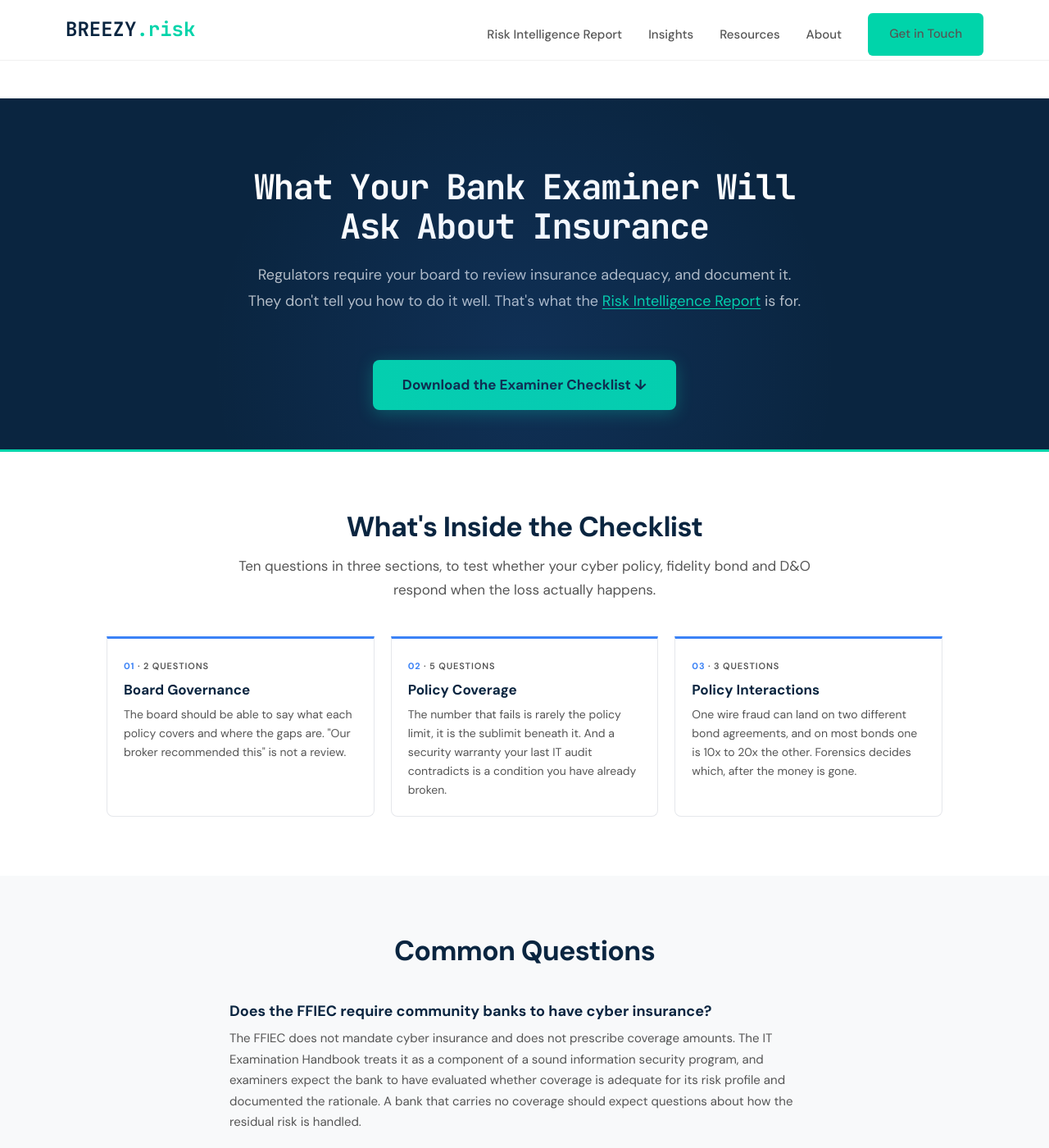
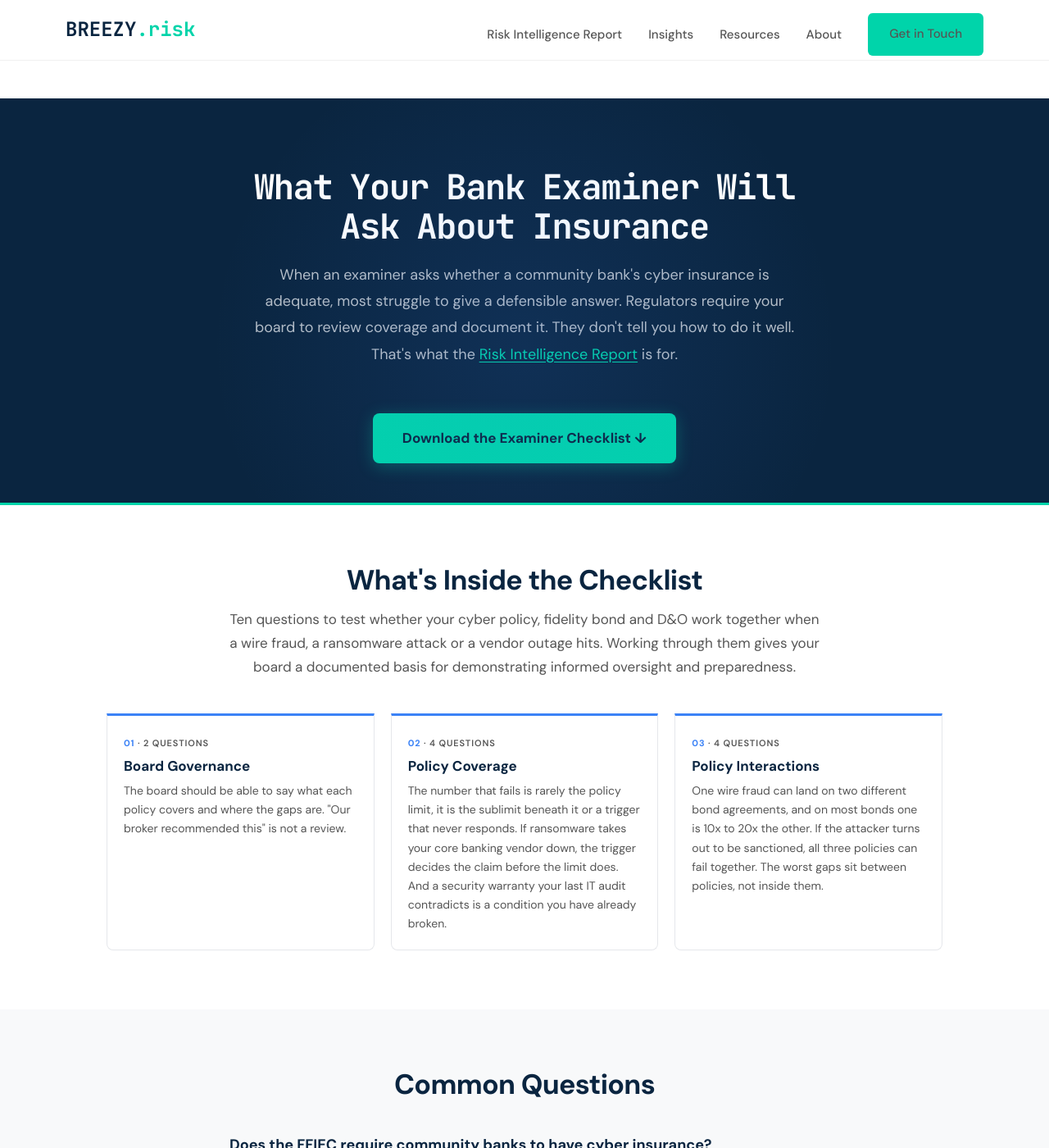
Before and after one commit to joeproe1/breezyrisk.com, a Jekyll site: the page built from examiner-readiness.html, in a window 1280 px wide and 1400 px high. Shown: the whole window at 82% size. Built offline with Jekyll 4.4.1, drawn with Linux system fonts in a browser that asks for light colours.

Commit message:
Extend the examiner checklist to ransomware and sanctions exposure

```diff
--- a/examiner-readiness.html
+++ b/examiner-readiness.html
@@ -250,7 +250,7 @@ details[open] summary span { transform: rotate(45deg); display: inline-block; }
 <section class="exam-hero">
   <div class="container exam-wrap">
     <h1>What Your Bank Examiner Will Ask About Insurance</h1>
-    <p class="exam-subhead">Regulators require your board to review insurance adequacy, and document it. They don't tell you how to do it well. That's what the <a href="{{ '/risk-intelligence-report/' | relative_url }}">Risk Intelligence Report</a> is for.</p>
+    <p class="exam-subhead">When an examiner asks whether a community bank's cyber insurance is adequate, most struggle to give a defensible answer. Regulators require your board to review coverage and document it. They don't tell you how to do it well. That's what the <a href="{{ '/risk-intelligence-report/' | relative_url }}">Risk Intelligence Report</a> is for.</p>
     <a href="{{ '/assets/downloads/Breezy_Risk_Examiner_Checklist.pdf' | relative_url }}" style="display: inline-block; margin-top: 28px; padding: 16px 36px; background: #00D4AA; color: #0A2540; font-weight: 700; text-decoration: none; border-radius: 8px; font-size: 17px; box-shadow: 0 4px 20px rgba(0,212,170,.3);" download>Download the Examiner Checklist &darr;</a>
   </div>
 </section>
@@ -260,7 +260,7 @@ details[open] summary span { transform: rotate(45deg); display: inline-block; }
   <div class="container exam-wrap">
     <div class="exam-center">
       <h2>What's Inside the Checklist</h2>
-      <p>Ten questions in three sections, to test whether your cyber policy, fidelity bond and D&O respond when the loss actually happens.</p>
+      <p>Ten questions to test whether your cyber policy, fidelity bond and D&O work together when a wire fraud, a ransomware attack or a vendor outage hits. Working through them gives your board a documented basis for demonstrating informed oversight and preparedness.</p>
     </div>
 
     <div class="exam-questions">
@@ -272,15 +272,15 @@ details[open] summary span { transform: rotate(45deg); display: inline-block; }
       </div>
 
       <div class="exam-question">
-        <div class="exam-question-num">02 <span>&middot; 5 questions</span></div>
+        <div class="exam-question-num">02 <span>&middot; 4 questions</span></div>
         <h3>Policy Coverage</h3>
-        <p>The number that fails is rarely the policy limit, it is the sublimit beneath it. And a security warranty your last IT audit contradicts is a condition you have already broken.</p>
+        <p>The number that fails is rarely the policy limit, it is the sublimit beneath it or a trigger that never responds. If ransomware takes your core banking vendor down, the trigger decides the claim before the limit does. And a security warranty your last IT audit contradicts is a condition you have already broken.</p>
       </div>
 
       <div class="exam-question">
-        <div class="exam-question-num">03 <span>&middot; 3 questions</span></div>
+        <div class="exam-question-num">03 <span>&middot; 4 questions</span></div>
         <h3>Policy Interactions</h3>
-        <p>One wire fraud can land on two different bond agreements, and on most bonds one is 10x to 20x the other. Forensics decides which, after the money is gone.</p>
+        <p>One wire fraud can land on two different bond agreements, and on most bonds one is 10x to 20x the other. If the attacker turns out to be sanctioned, all three policies can fail together. The worst gaps sit between policies, not inside them.</p>
       </div>
 
     </div>
```
Also changed, not shown: 1 other file.
